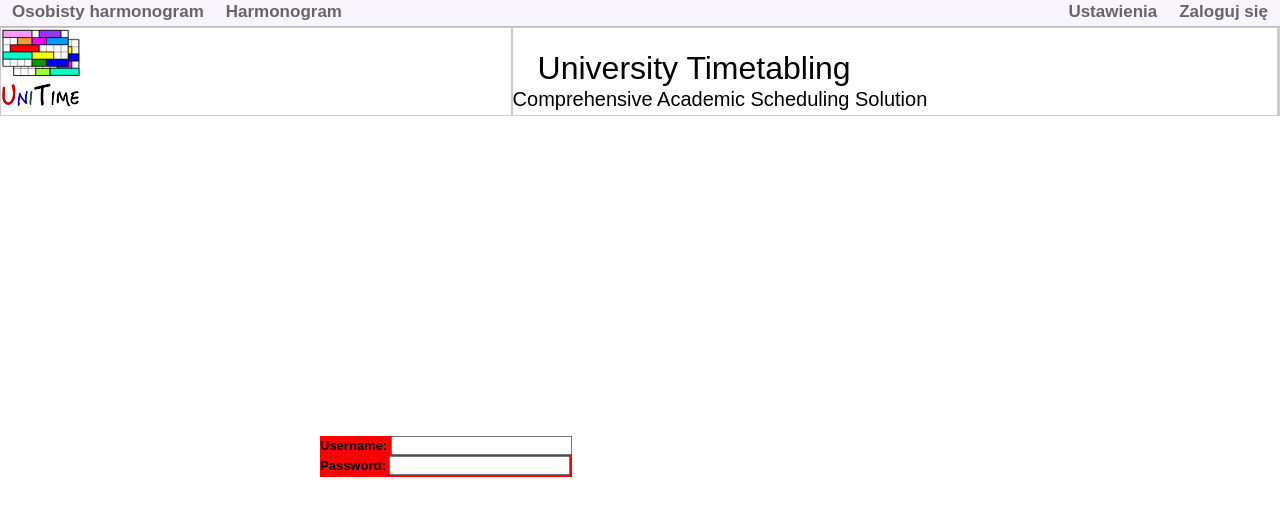
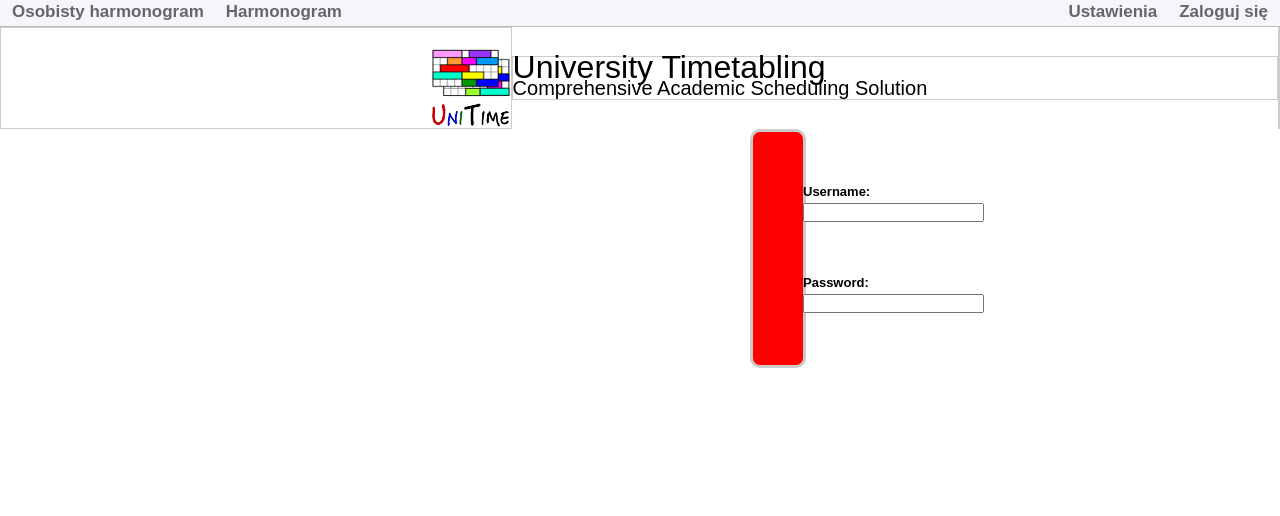
Before and after one commit to Jaanuszek/UniTime-clone, a plain HTML site: page index.html in a window 1280 px wide. Drawn offline with Linux system fonts and the light colour scheme.

Commit message:
dobra cos ruszyłem

```diff
--- a/css/style.css
+++ b/css/style.css
@@ -39,39 +39,49 @@
 
 .container div{
     border:1px #ccc solid;
+    display:flex;
 }
 
 .box1{
     flex:2;
+    justify-content: flex-end;
 }
 
 .box1 img{
-
+    margin-top:20px;
 }
 
 .box2{
     flex:3;
+    flex-direction: column;
+    align-items: flex-start;
+    align-self:center;
 } /*trzeba zrobic tak zeby to nie bylo przezroczyste tak jakby, i zeby sie skalowalo jak sie strona zmniejsza, zmienic na flexboxy */
 
 .box2 h1{
     font-size:32px;
     font-weight:300;
-        margin-bottom: 10px;
-        margin-left:25px;
-        margin-top:30px;
 }
 
 .box2 p{
     font-size:20px;
     font-weight: 300;
 }
-
+/*
 .clr{
     clear:both;
 }
+*/
+.my-form{
+    text-align: center;
+    background-color:red;
+    margin-left:750px;
+    margin-right:750px;
+    padding:25px;
+    border: solid #ccc;
+    border-radius: 10px;
+} /* a tu to kurwa zrobic cos XD */
 
-.my-form{
-    background-color:red;
-    position:absolute;
-    margin:25%;
-} /* a tu to kurwa zrobic cos XD */
+.form-group{
+    padding:25px;
+}
```
